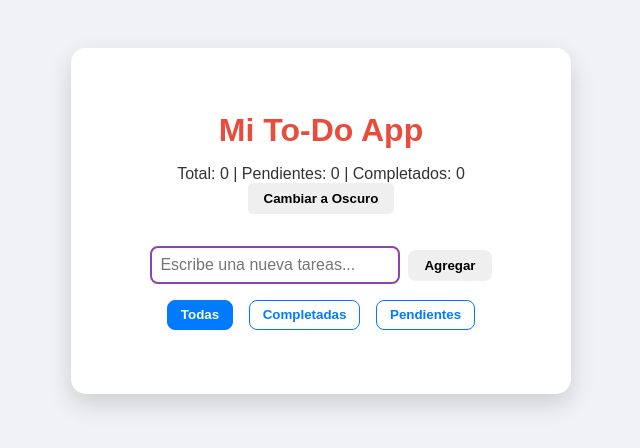
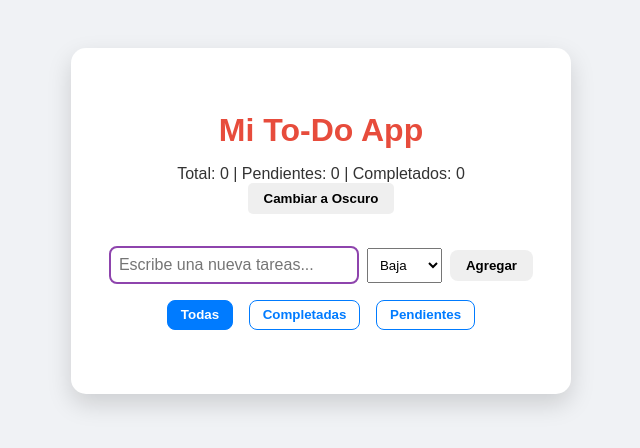
Before and after one commit to Alejandro20983/TODO-APP, a React (Vite) app: page / in a window 1280 px wide. Shown: the top 448 px of the page, without its empty margins (319-959 px from the left). Built offline with nearby package versions, Linux system fonts and the light colour scheme.

Commit message:
finalización de la prioridad de tareas

```diff
--- a/src/App.jsx
+++ b/src/App.jsx
@@ -27,8 +27,11 @@ function App() {
     localStorage.setItem("theme", darkMode ? "dark" : "light");
   }, [darkMode]);
 
-  const addTodo = (task) => {
-    const newTodo = { id: Date.now(), task, completed: false };
+  const addTodo = (task, priority = "low") => {
+    const newTodo = { id: Date.now(),
+      task,
+      completed: false,
+      priority};
     setTodos([...todos, newTodo]);
   };
 
--- a/src/components/TodoInput.jsx
+++ b/src/components/TodoInput.jsx
@@ -2,12 +2,14 @@ import { useState } from "react";
 
 function TodoInput({ addTodo}){
     const [task, setTask] = useState ("");
+    const [priority, setPriority] = useState("0");
 
     const handleSubmit = (e) => {
         e.preventDefault();
         if(task.trim() === "") return;// Evita generar tareas vacías
-        addTodo(task);
+        addTodo(task, priority);
         setTask("");//Limpia el campo de entrada después de agregar la tarea
+        setPriority("low");
     };
 
 
@@ -20,6 +22,11 @@ return (
             onChange={(e) => setTask(e.target.value)}
             style={{padding:"0.5rem", width:"250px"}}
         />
+       <select value={priority} onChange={(e) => setPriority(e.target.value)} style={{ marginLeft: "0.5rem", padding: "0.5rem" }}>
+        <option value="low">Baja</option>
+        <option value="medium">Media</option>
+        <option value="high">Alta</option>
+      </select>
         <button type="submit" style={{padding:"0.5rem 1rem", marginLeft:"0.5rem"}}>
             Agregar
         </button>
--- a/src/components/TodoList.jsx
+++ b/src/components/TodoList.jsx
@@ -19,7 +19,11 @@ function TodoList({ todos, toggleComplete, deleteTodo, editTodo }) {
   return (
     <ul>
       {todos.map((todo) => (
-        <li key={todo.id}>
+        <li key={todo.id}
+        className={
+          todo.completed ? "competed" + (todo.priority ? 'todo-priority-${todo.priority}' : "")
+          : (todo.priority ? 'todo-priority-${todo.priority}': "")
+        }>
           {editingId === todo.id ? (
             <>
               <input
```
